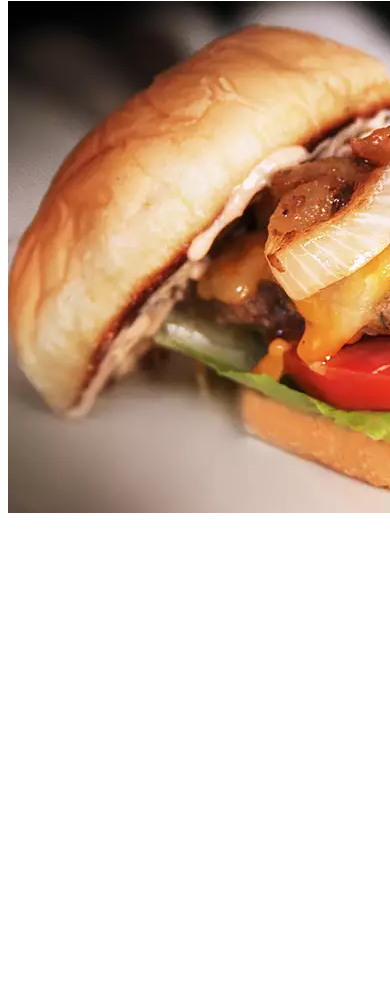
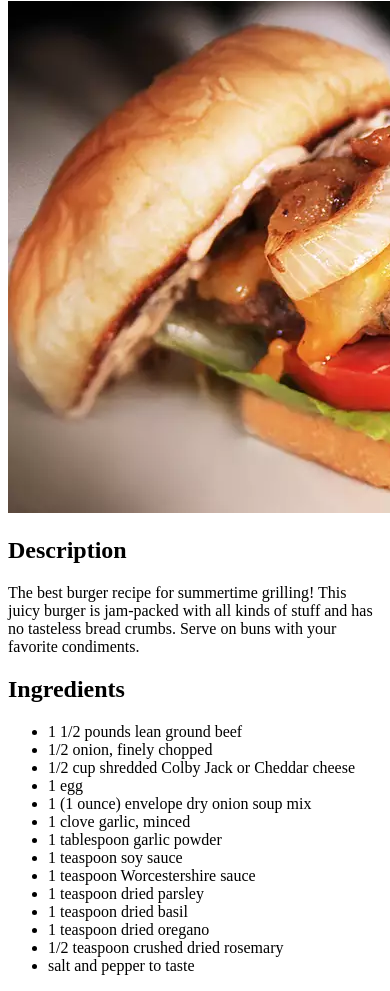
Before and after one commit to Juniordagamar/Odin-recipes, a plain HTML site: page recipes/Hamburger.html in a window 390 px wide. Shown: the part 79-1070 px from the top of the page. Before the commit the page ends 844 px from the top, so only its background shows below. Drawn offline with Linux system fonts and the light colour scheme.

Commit message:
Add description and ingredients to recipes/Hamburger.html

```diff
--- a/recipes/Hamburger.html
+++ b/recipes/Hamburger.html
@@ -8,6 +8,27 @@
 </head>
 <body>
     <h1>Hamburger</h1>
- <img src="/recipes-images/Hamburger.jpg" alt="A Hamburger">
+    <img src="/recipes-images/Hamburger.jpg" alt="A Hamburger">
+
+    <h2>Description</h2>
+    <p>The best burger recipe for summertime grilling! This juicy burger is jam-packed with all kinds of stuff and has no tasteless bread crumbs. Serve on buns with your favorite condiments.</p>
+
+    <h2>Ingredients</h2>
+    <ul>
+        <li>1 1/2 pounds lean ground beef</li>
+        <li>1/2 onion, finely chopped</li>
+        <li>1/2 cup shredded Colby Jack or Cheddar cheese</li>
+        <li>1 egg</li>
+        <li>1 (1 ounce) envelope dry onion soup mix</li>
+        <li>1 clove garlic, minced</li>
+        <li>1 tablespoon garlic powder</li>
+        <li>1 teaspoon soy sauce</li>
+        <li>1 teaspoon Worcestershire sauce</li>
+        <li>1 teaspoon dried parsley</li>
+        <li>1 teaspoon dried basil</li>
+        <li>1 teaspoon dried oregano</li>
+        <li>1/2 teaspoon crushed dried rosemary</li>
+        <li>salt and pepper to taste</li>
+    </ul>
 </body>
 </html>
```
